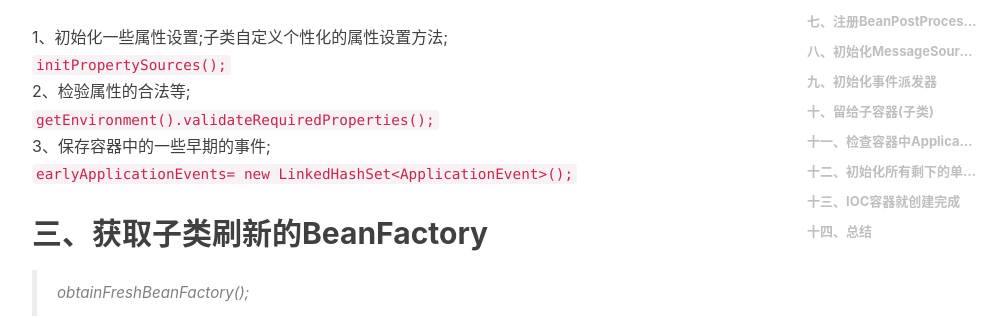
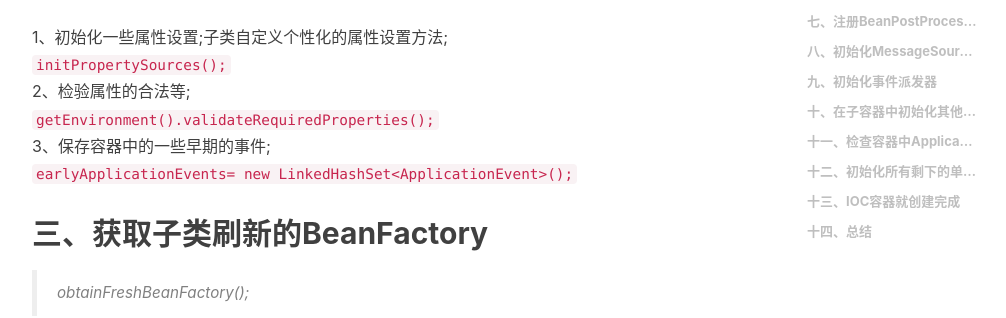
Before and after one commit to Bjorne1/Bjorne1.github.io, a Jekyll site: the page built from _posts/2019-02-25-spring-annotation-summarized.md, in a window 1280 px wide and 900 px high, scrolled down 670 px. Shown: the part 263-581 px from the top of the window, without its empty margins (233-1239 px from the left). Built offline with Jekyll 4.4.1, drawn with Linux system fonts in a browser that asks for light colours; nearby versions of some CDN libraries; comment, search, counter and statistics services are not loaded; some of the changed text lies outside the part shown.

Commit message:
Update 2019-02-25-spring-annotation-summarized.md

```diff
--- a/_posts/2019-02-25-spring-annotation-summarized.md
+++ b/_posts/2019-02-25-spring-annotation-summarized.md
@@ -194,7 +194,7 @@
 
 4、将创建的ApplicationEventMulticaster添加到BeanFactory中，以后其他组件直接自动注入
 
-## 十、留给子容器(子类)
+## 十、在子容器中初始化其他特殊的bean
 >onRefresh();// Initialize other special beans in specific context subclasses.
 >>子类重写这个方法，在容器刷新的时候可以自定义逻辑
 
```
